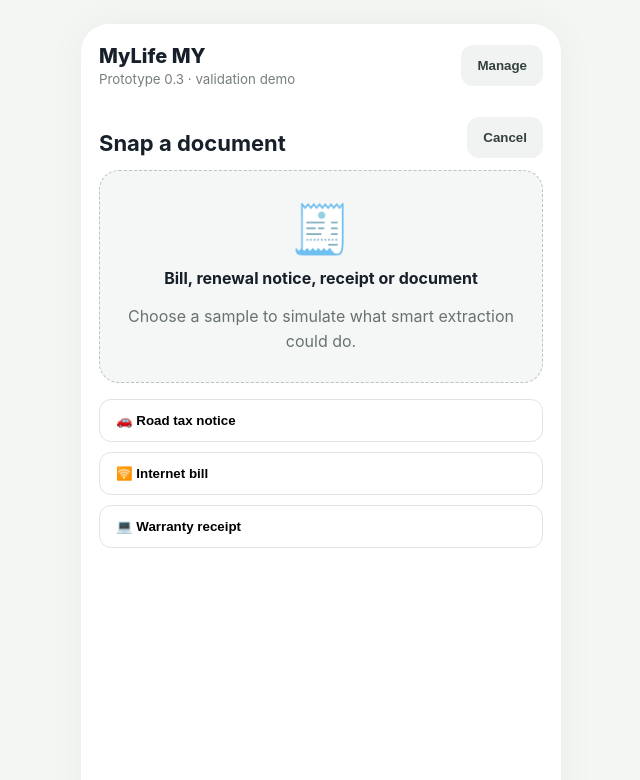
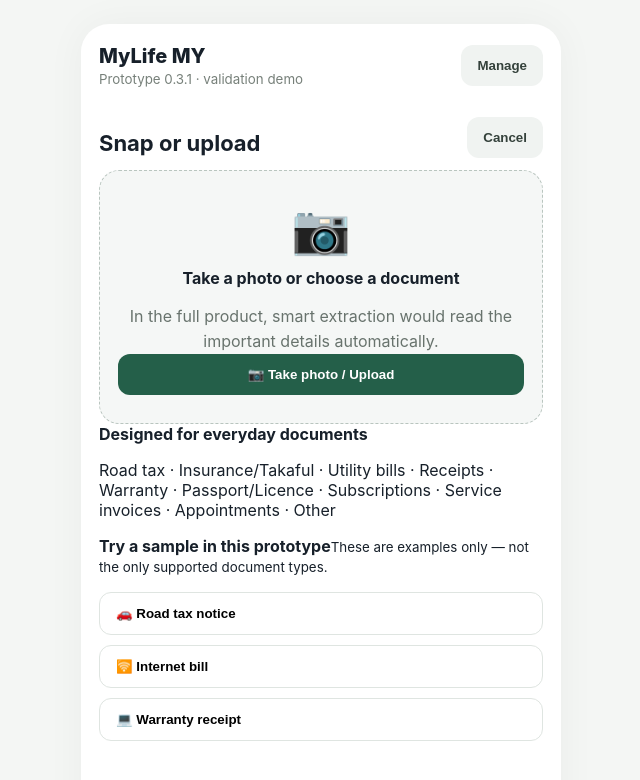
Before and after one commit to mdkhirulanuar/mylife-my, a website: page index.html in a window 1280 px wide. Both pictures are taken after a click on the button "📷 Snap / upload document". Shown: the whole page, without its empty margins (319-959 px from the left). Drawn offline with Linux system fonts and the light colour scheme.

Commit message:
Prototype 0.3.1: clarify document capture scope

```diff
--- a/index.html
+++ b/index.html
@@ -2,14 +2,14 @@
 <html lang="en">
 <head>
 <meta charset="utf-8"><meta name="viewport" content="width=device-width,initial-scale=1">
-<title>MyLife MY — Prototype 0.3</title>
+<title>MyLife MY — Prototype 0.3.1</title>
 <link rel="stylesheet" href="styles.css">
 </head>
 <body>
 <main class="app">
-<header><div><span class="brand">MyLife MY</span><small>Prototype 0.3 · validation demo</small></div><button id="manageBtn" class="ghost">Manage</button></header>
+<header><div><span class="brand">MyLife MY</span><small>Prototype 0.3.1 · validation demo</small></div><button id="manageBtn" class="ghost">Manage</button></header>
 <section id="onboarding" class="screen active"><div class="hero"><span class="eyebrow">SMART REMINDERS FOR EVERYDAY ADMIN</span><h1>Don't miss a bill, renewal or expiry.</h1><p>Snap a document, confirm the important details, and keep track of what needs your attention.</p></div><div class="capture-card"><strong>📷 Snap it. Track it. Get reminded.</strong><p class="muted">Try the faster way — no long form to key in.</p><button id="snapStart" class="primary">📷 Snap / upload document</button><button id="manualStart" class="ghost wide">Or add manually</button></div><p class="prototype-note">Prototype note: photo extraction is simulated in this validation version. No image is uploaded or stored.</p></section>
-<section id="capture" class="screen"><div class="section-title"><h2>Snap a document</h2><button data-view="onboarding" class="ghost">Cancel</button></div><div class="camera-demo"><div class="document-icon">🧾</div><strong>Bill, renewal notice, receipt or document</strong><p class="muted">Choose a sample to simulate what smart extraction could do.</p></div><div class="sample-grid"><button class="sample" data-sample="roadtax">🚗 Road tax notice</button><button class="sample" data-sample="internet">🛜 Internet bill</button><button class="sample" data-sample="warranty">💻 Warranty receipt</button></div></section>
+<section id="capture" class="screen"><div class="section-title"><h2>Snap or upload</h2><button data-view="onboarding" class="ghost">Cancel</button></div><div class="camera-demo"><div class="document-icon">📷</div><strong>Take a photo or choose a document</strong><p class="muted">In the full product, smart extraction would read the important details automatically.</p><button class="primary" id="captureConcept" type="button">📷 Take photo / Upload</button></div><div class="supported-types"><strong>Designed for everyday documents</strong><p>Road tax · Insurance/Takaful · Utility bills · Receipts · Warranty · Passport/Licence · Subscriptions · Service invoices · Appointments · Other</p></div><div class="sample-heading"><strong>Try a sample in this prototype</strong><small>These are examples only — not the only supported document types.</small></div><div class="sample-grid"><button class="sample" data-sample="roadtax">🚗 Road tax notice</button><button class="sample" data-sample="internet">🛜 Internet bill</button><button class="sample" data-sample="warranty">💻 Warranty receipt</button></div></section>
 <section id="extract" class="screen"><div class="section-title"><div><h2>Check the details</h2><small class="muted">We found these from your document</small></div></div><div class="success-strip">✓ Details extracted — confirm before saving</div><form id="extractForm"><label>What is it?<input id="extractName" required></label><label>Category<select id="extractCategory"><option>Vehicle</option><option>Home</option><option>Bills</option><option>Subscription</option><option>Warranty</option><option>Personal</option><option>Insurance</option><option>Other</option></select></label><label>Due / expiry date<input id="extractDate" type="date" required></label><label>Amount (RM)<input id="extractAmount" type="number" min="0" step="0.01"></label><label>Remind me<select id="extractReminder"><option value="30">30 days before</option><option value="14">14 days before</option><option value="7">7 days before</option><option value="1">1 day before</option></select></label><button class="primary" type="submit">Confirm & track</button><button data-view="capture" class="ghost wide" type="button">Try another</button></form></section>
 <section id="timeline" class="screen"><div class="summary"><span>Next 90 days</span><strong id="count">0 items</strong><small id="cost">RM0 scheduled</small></div><div class="section-title"><div><h2>Things I'm tracking</h2><small class="muted">Bills, renewals, servicing and expiry dates.</small></div><button id="addBtn" class="primary compact">+ Add</button></div><div class="quick-capture"><button id="snapAgain" class="ghost wide">📷 Snap another document</button></div><div id="items"></div><nav><button data-view="timeline" class="nav-active">Tracking</button><button data-view="upcoming">Reminders</button></nav></section>
 <section id="upcoming" class="screen"><div class="section-title"><div><h2>Reminders</h2><small class="muted">What needs your attention next.</small></div><button data-view="timeline" class="ghost">Tracking</button></div><div class="channel-preview"><strong>Reminder delivery — concept</strong><span>🔔 App notification &nbsp; 📅 Calendar sync</span><small>External reminder integrations are not active in this prototype.</small></div><div id="alerts"></div></section>
```
